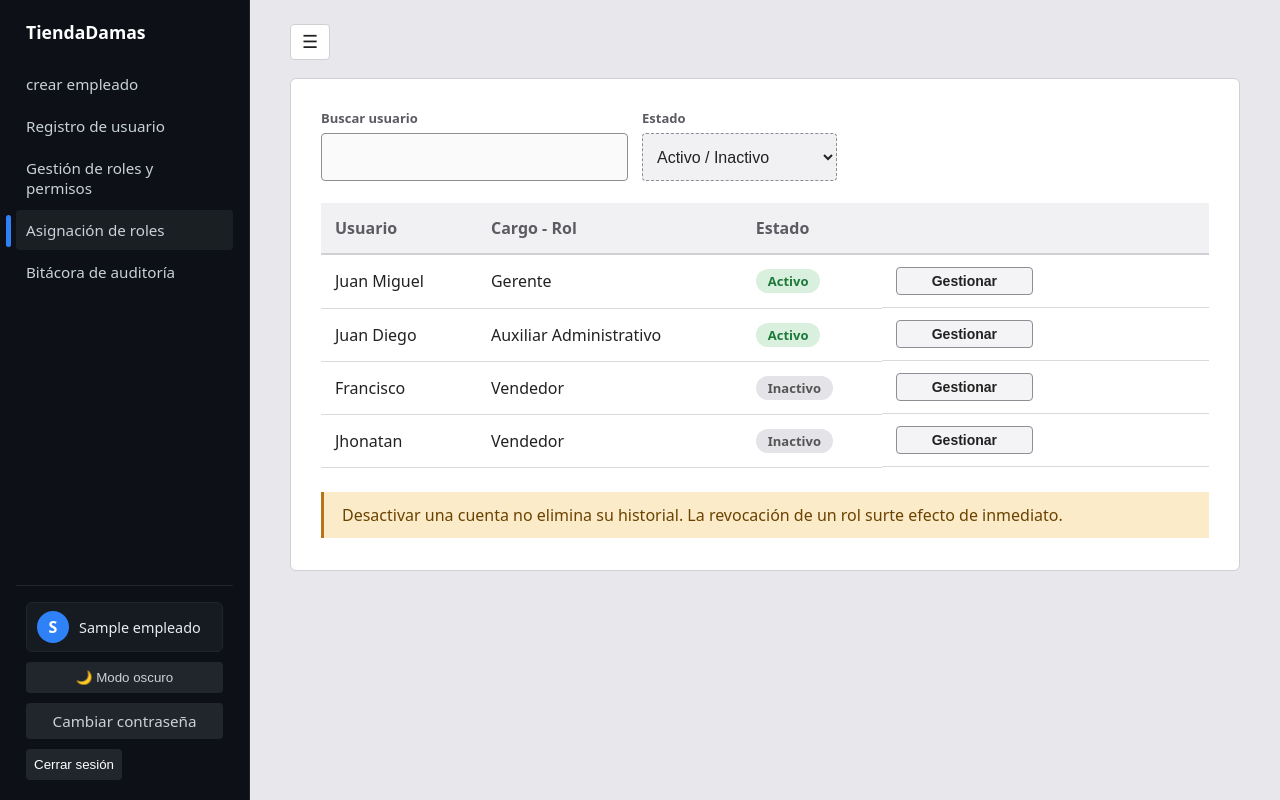
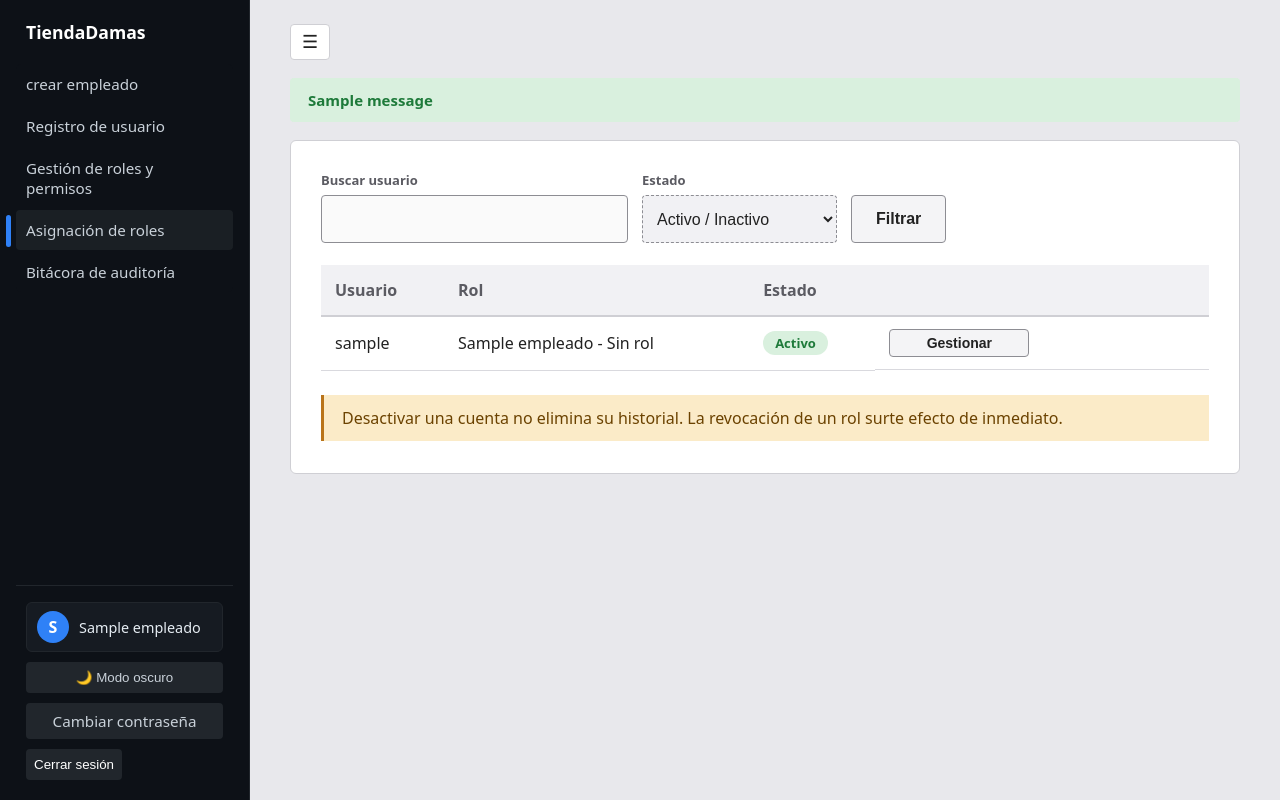
Before and after one commit to JuanchoLopezGalvis/TiendaDamasSoftware, a Django app: page /panel/asignacion-roles/ in a window 1280 px wide. Run offline with Django 5.2, Linux system fonts and the light colour scheme; a user stored in the database is signed in; tables that the repository leaves empty hold one stand-in row (values such as "Sample post"); one stand-in notice (Sample message) is shown.

Commit message:
asignacion

```diff
--- a/Modulos/usuarios/views.py
+++ b/Modulos/usuarios/views.py
@@ -9,7 +9,7 @@ from django.utils.crypto import get_random_string
 from Modulos.usuarios.models import Empleado, Usuario
 from django.contrib import messages
 from django.contrib.auth.models import Group, Permission
-from django.db.models import Count
+from django.db.models import Count, Q
 from django.shortcuts import get_object_or_404, redirect
 from django.urls import reverse
 from django.contrib.auth.views import PasswordChangeView
@@ -211,8 +211,74 @@ def roles_permisos(request):
         'bloques': bloques,
     })
 @login_required
+@permission_required('usuarios.change_usuario', raise_exception=True)
 def asignacion_roles(request):
-    return render(request, 'asignacion.html')
+    url = reverse('asignacion_roles')
+
+    # ---------- Acciones (POST) ----------
+    if request.method == 'POST':
+        accion = request.POST.get('accion')
+        uid = request.POST.get('usuario', '')
+
+        if not uid.isdigit():
+            messages.error(request, 'Usuario no válido.')
+            return redirect(url)
+
+        usuario = get_object_or_404(Usuario, pk=uid)
+        nombre = usuario.get_username()
+
+        if accion == 'asignar':
+            rol_id = request.POST.get('rol', '')
+            if rol_id == '':
+                usuario.groups.clear()
+                messages.success(request, f'Se quitó el rol a "{nombre}".')
+            elif rol_id.isdigit():
+                grupo = get_object_or_404(Group, pk=rol_id)
+                usuario.groups.set([grupo])
+                messages.success(request, f'"{nombre}" ahora tiene el rol "{grupo.name}".')
+            else:
+                messages.error(request, 'Rol no válido.')
+
+        elif accion == 'estado':
+            if usuario.pk == request.user.pk:
+                messages.error(request, 'No puedes desactivar tu propia cuenta.')
+            else:
+                usuario.is_active = not usuario.is_active
+                usuario.save(update_fields=['is_active'])
+                estado = 'activada' if usuario.is_active else 'desactivada'
+                messages.success(request, f'Cuenta de "{nombre}" {estado}.')
+
+        return redirect(url)
+
+    # ---------- Mostrar (GET) ----------
+    buscar = request.GET.get('buscar', '').strip()
+    estado = request.GET.get('estado', '')
+
+    usuarios = (
+        Usuario.objects
+        .select_related('empleado')
+        .prefetch_related('groups')
+        .order_by('username')
+    )
+
+    if buscar:
+        usuarios = usuarios.filter(
+            Q(username__icontains=buscar)
+            | Q(first_name__icontains=buscar)
+            | Q(last_name__icontains=buscar)
+            | Q(empleado__nombre_completo__icontains=buscar)
+        )
+    if estado == 'activo':
+        usuarios = usuarios.filter(is_active=True)
+    elif estado == 'inactivo':
+        usuarios = usuarios.filter(is_active=False)
+
+    return render(request, 'asignacion.html', {
+        'usuarios': usuarios,
+        'grupos': Group.objects.order_by('name'),
+        'buscar': buscar,
+        'estado': estado,
+    })
 
 
 @login_required
--- a/templates/asignacion.html
+++ b/templates/asignacion.html
@@ -7,61 +7,71 @@
 
     <h1 class="pagina-titulo"></h1>
 
-
-
+    {% if messages %}
+        {% for m in messages %}
+            <div class="msg msg-{{ m.tags }}">{{ m }}</div>
+        {% endfor %}
+    {% endif %}
 
     <section class="card">
 
-        <div class="filtros">
+        <form method="get" class="filtros">
             <div class="campo">
                 <label for="buscar">Buscar usuario</label>
-                <input type="text" id="buscar" style="width: 307px;">
+                <input type="text" id="buscar" name="buscar" value="{{ buscar }}" style="width: 307px;">
             </div>
 
             <div class="campo">
                 <label for="estado">Estado</label>
-                <select id="estado" style="width: 195px;">
+                <select id="estado" name="estado" style="width: 195px;">
                     <option value="">Activo / Inactivo</option>
-                    <option value="activo">Activo</option>
-                    <option value="inactivo">Inactivo</option>
+                    <option value="activo" {% if estado == 'activo' %}selected{% endif %}>Activo</option>
+                    <option value="inactivo" {% if estado == 'inactivo' %}selected{% endif %}>Inactivo</option>
                 </select>
             </div>
-        </div>
+
+            <button type="submit" class="btn-secundario">Filtrar</button>
+        </form>
 
         <table class="tabla">
             <thead>
                 <tr>
                     <th>Usuario</th>
-                    <th>Cargo - Rol</th>
+                    <th>Rol</th>
                     <th>Estado</th>
                     <th></th>
                 </tr>
             </thead>
-            <tbody id="filasUsuarios">
-                <tr data-nombre="Juan Miguel" data-estado="activo">
-                    <td>Juan Miguel</td>
-                    <td>Gerente</td>
-                    <td><span class="pill pill-ok">Activo</span></td>
-                    <td><button type="button" class="btn-secundario btn-chico">Gestionar</button></td>
+            <tbody>
+                {% for u in usuarios %}
+                <tr>
+                    <td>{{ u.username }}</td>
+                    <td>
+                        {{ u.empleado.nombre_completo|default:"Sin empleado" }} -
+                        {% for g in u.groups.all %}{{ g.name }}{% if not forloop.last %}, {% endif %}{% empty %}Sin rol{% endfor %}
+                    </td>
+                    <td>
+                        {% if u.is_active %}
+                            <span class="pill pill-ok">Activo</span>
+                        {% else %}
+                            <span class="pill pill-off">Inactivo</span>
+                        {% endif %}
+                    </td>
+                    <td>
+                        <button type="button" class="btn-secundario btn-chico btn-gestionar"
+                                data-id="{{ u.pk }}"
+                                data-nombre="{{ u.username }}"
+                                data-activo="{% if u.is_active %}1{% else %}0{% endif %}"
+                                data-rol="{% for g in u.groups.all %}{% if forloop.first %}{{ g.pk }}{% endif %}{% endfor %}">
+                            Gestionar
+                        </button>
+                    </td>
                 </tr>
-                <tr data-nombre="Juan Diego" data-estado="activo">
-                    <td>Juan Diego</td>
-                    <td>Auxiliar Administrativo</td>
-                    <td><span class="pill pill-ok">Activo</span></td>
-                    <td><button type="button" class="btn-secundario btn-chico">Gestionar</button></td>
+                {% empty %}
+                <tr>
+                    <td colspan="4">No hay usuarios que coincidan con el filtro.</td>
                 </tr>
-                <tr data-nombre="Francisco" data-estado="inactivo">
-                    <td>Francisco</td>
-                    <td>Vendedor</td>
-                    <td><span class="pill pill-off">Inactivo</span></td>
-                    <td><button type="button" class="btn-secundario btn-chico">Gestionar</button></td>
-                </tr>
-                <tr data-nombre="Jhonatan" data-estado="inactivo">
-                    <td>Jhonatan</td>
-                    <td>Vendedor</td>
-                    <td><span class="pill pill-off">Inactivo</span></td>
-                    <td><button type="button" class="btn-secundario btn-chico">Gestionar</button></td>
-                </tr>
+                {% endfor %}
             </tbody>
         </table>
 
@@ -72,24 +82,59 @@
     </section>
 </div>
 
+<!-- ========== Ventana "Gestionar" ========== -->
+<dialog id="dlgGestionar" style="border:1px solid #d9dde3; border-radius:12px; padding:20px; min-width:320px;">
+    <h2 class="card-titulo" id="dlgTitulo">Gestionar usuario</h2>
+
+    <form method="post">
+        {% csrf_token %}
+        <input type="hidden" name="accion" value="asignar">
+        <input type="hidden" name="usuario" id="dlgUsuarioRol">
+
+        <div class="campo">
+            <label for="dlgRol">Rol</label>
+            <select id="dlgRol" name="rol">
+                <option value="">Sin rol</option>
+                {% for g in grupos %}
+                    <option value="{{ g.pk }}">{{ g.name }}</option>
+                {% endfor %}
+            </select>
+        </div>
+
+        <div class="acciones" style="margin-top:12px;">
+            <button type="submit" class="btn-crear">Guardar rol</button>
+        </div>
+    </form>
+
+    <hr style="margin:16px 0;">
+
+    <form method="post">
+        {% csrf_token %}
+        <input type="hidden" name="accion" value="estado">
+        <input type="hidden" name="usuario" id="dlgUsuarioEstado">
+        <button type="submit" class="btn-secundario" id="dlgBtnEstado"></button>
+    </form>
+
+    <div class="acciones" style="margin-top:16px;">
+        <button type="button" class="btn-cancelar" id="dlgCerrar">Cerrar</button>
+    </div>
+</dialog>
+
 <script>
-    // Filtro en vivo (datos de ejemplo)
-    var inputBuscar = document.getElementById('buscar');
-    var selectEstado = document.getElementById('estado');
-    var filas = document.querySelectorAll('#filasUsuarios tr');
+    var dlg = document.getElementById('dlgGestionar');
 
-    function filtrar() {
-        var q = inputBuscar.value.toLowerCase();
-        var est = selectEstado.value;
+    document.querySelectorAll('.btn-gestionar').forEach(function (btn) {
+        btn.addEventListener('click', function () {
+            document.getElementById('dlgTitulo').textContent = 'Gestionar: ' + btn.dataset.nombre;
+            document.getElementById('dlgUsuarioRol').value = btn.dataset.id;
+            document.getElementById('dlgUsuarioEstado').value = btn.dataset.id;
+            document.getElementById('dlgRol').value = btn.dataset.rol;
+            document.getElementById('dlgBtnEstado').textContent =
+                btn.dataset.activo === '1' ? 'Desactivar cuenta' : 'Activar cuenta';
+            dlg.showModal();
+        });
+    });
 
-        filas.forEach(function (tr) {
-            var okTexto = tr.dataset.nombre.toLowerCase().indexOf(q) !== -1;
-            var okEstado = !est || tr.dataset.estado === est;
-            tr.style.display = (okTexto && okEstado) ? '' : 'none';
-        });
-    }
-
-    inputBuscar.addEventListener('input', filtrar);
-    selectEstado.addEventListener('change', filtrar);
+    document.getElementById('dlgCerrar').addEventListener('click', function () { dlg.close(); });
 </script>
 {% endblock %}
```
